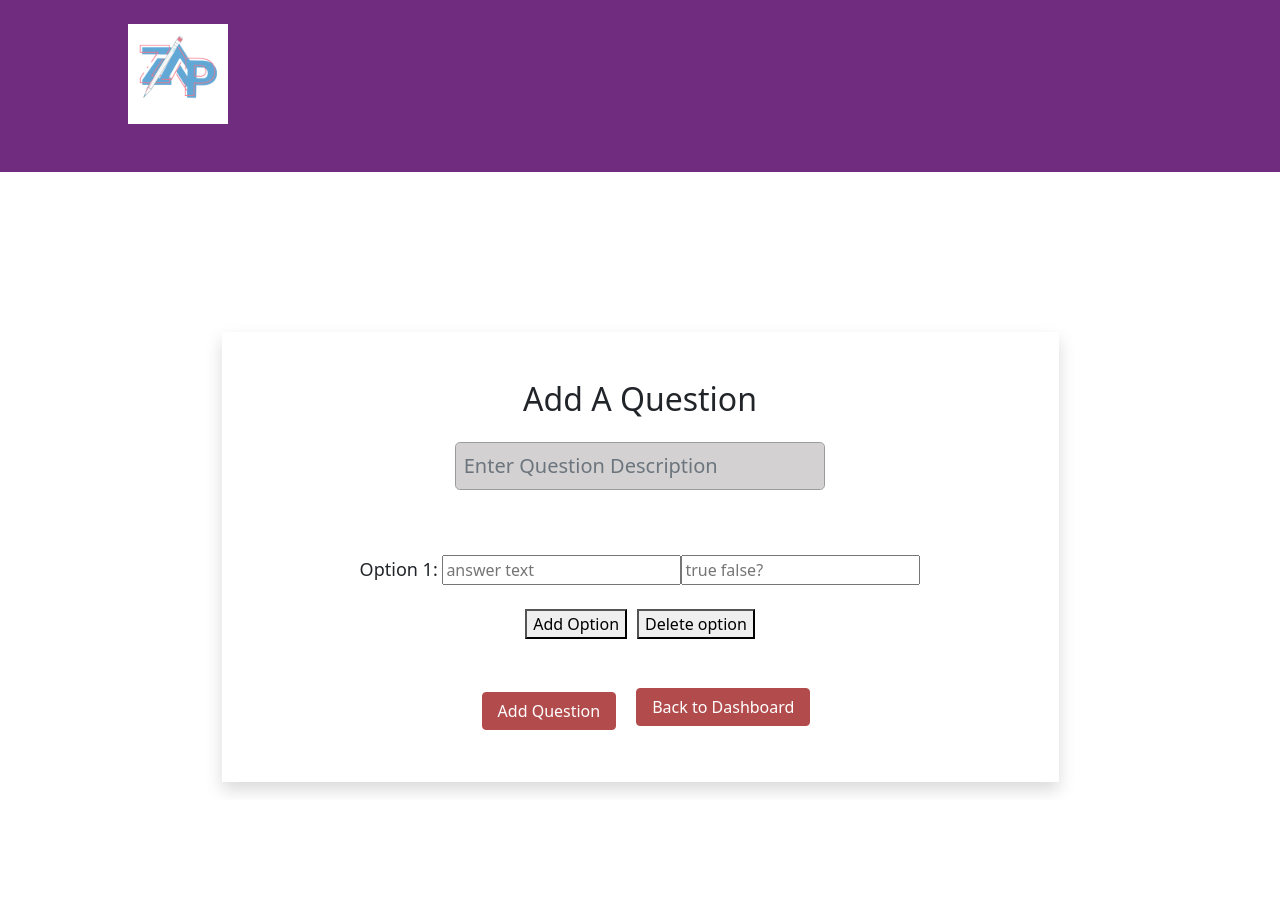
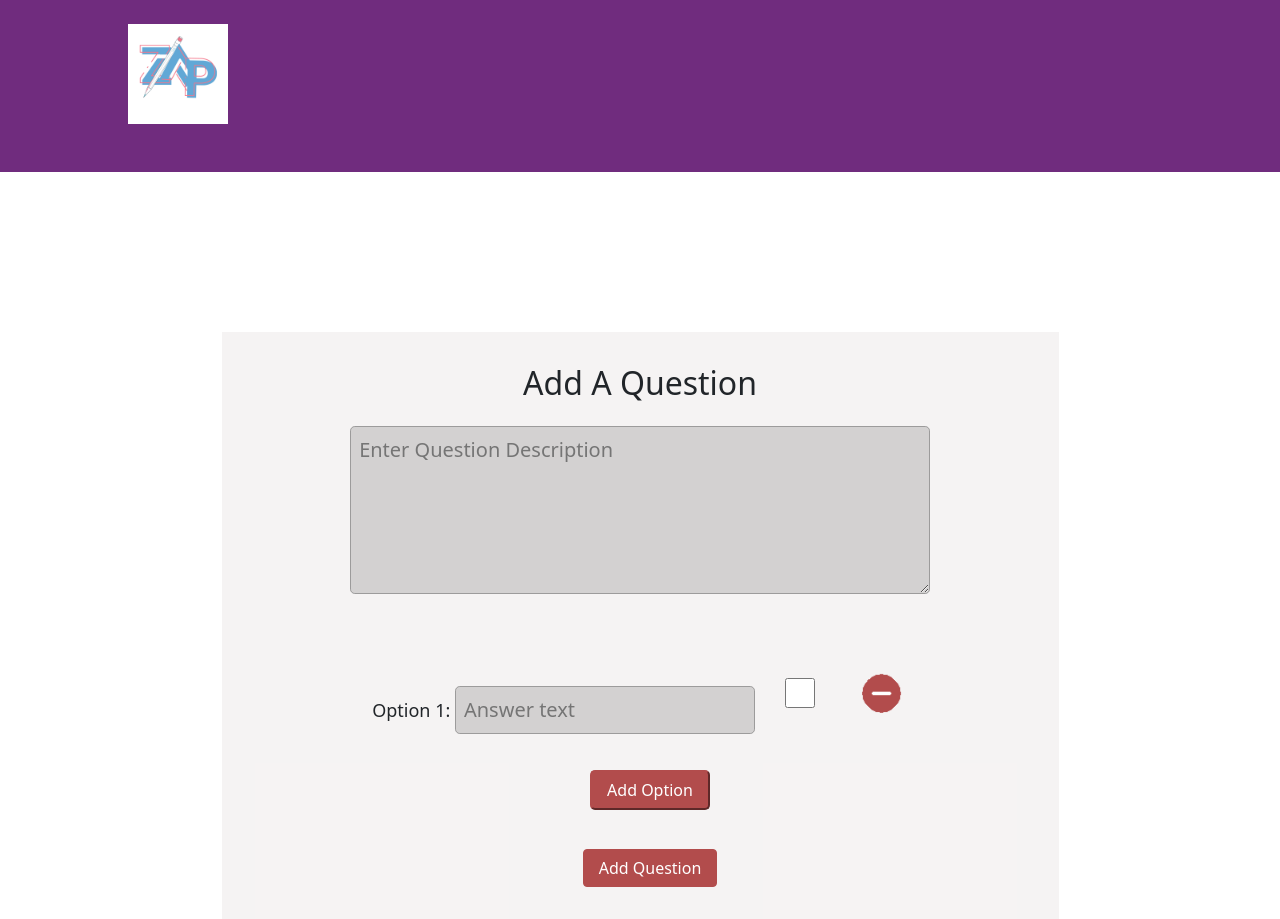
Before and after one commit to hafsahjilanee/ZAP, a React (Create React App) app in the folder client/: page /QuizDashboard/AddQuestion in a window 1280 px wide. Before the commit the page ends 800 px from the top, so only its background shows below. Built offline with nearby package versions, Linux system fonts and the light colour scheme.

Commit message:
addquestion update, checkbox and delete button added, checkbox needs work

```diff
--- a/client/src/components/AddQuestion.js
+++ b/client/src/components/AddQuestion.js
@@ -1,9 +1,7 @@
 import React, { useState } from "react";
 import axios from "axios";
 import { Link, useNavigate } from "react-router-dom";
-
-
-
+import image from "./minus1.png";
 const AddQuestion = () => {
   let navigate = useNavigate();
 
@@ -69,14 +67,17 @@ const AddQuestion = () => {
 
   return (
     <div className="container">
-      <div className="w-75 mx-auto shadow p-5">
+      <div className="container-form w-75 ">
         <h2 className="text-center mb-4">Add A Question</h2>
         <form onSubmit={(e) => onSubmit(e)}>
           <div className="form-group">
-            <input
+            <textarea
               type="text"
-              className="form-control form-control-lg"
-              placeholder="Enter Question Description"
+              rows="5"
+              cols="100"
+              wrap="soft"
+              placeholder="Enter Question Description "
+              className="form-control-lg w-75"
               name="description"
               value={question.description}
               onChange={(e) => onInputChange(e)}
@@ -84,49 +85,68 @@ const AddQuestion = () => {
           </div>
           <br />
           {question.alternatives.map((alternative, i) => (
-            <div style={{ padding: "25px" }}>
+            <div style={{ padding: "15px" }}>
               <span style={{ fontSize: "18px" }}>Option {i + 1}: </span>
               <input
                 variant="outlined"
                 name="text"
-                placeholder="answer text"
+                placeholder="Answer text"
+                className="form-control-lg"
+                style={{ width: "300px" }}
                 onChange={(e) => handleAlternativeChange(e, i)}
                 value={question.alternatives[i].text}
               />
-
               <input
+                type={"checkbox"}
+                name="isCorrect"
                 variant="outlined"
-                name="isCorrect"
-                placeholder="true false?"
+                placeholder="true/false?"
+                className="form-control-lg"
+                style={{
+                  width: "30px",
+                  marginLeft: "30px",
+                  marginRight: "30px",
+                  position: "relative",
+                  justifySelf: "flex-start",
+                }}
                 onChange={(e) => handleAlternativeChange(e, i)}
                 value={question.alternatives[i].isCorrect}
               />
+              <button
+                variant="contained"
+                style={{
+                  marginLeft: "10px",
+                  height: "50px",
+                  border: "none",
+                  paddingBottom: "0px",
+                  background: "none",
+                }}
+                onClick={(e) => deleteAlternative(e, i)}
+              >
+                <img
+                  classname="img"
+                  src={image}
+                  alt="add"
+                  height="40"
+                  align="right"
+                ></img>
+              </button>
               <div>
                 <br />
               </div>
               <button
                 variant="contained"
-                color="primary"
+                className="btn-primary"
+                style={{ height: "40px", borderRadius: "5px " }}
                 onClick={(e) => addAlternative(e, i)}
               >
                 Add Option
-              </button>
-              <button
-                variant="contained"
-                color="secondary"
-                style={{ marginLeft: "10px" }}
-                onClick={(e) => deleteAlternative(e, i)}
-              >
-                Delete option
               </button>
             </div>
           ))}
           <br />
 
           <button className="btn btn-primary btn-block">Add Question</button>
-          <Link className="btn btn-primary me-2 mb-2" to="/quizDashboard">
-            Back to Dashboard
-          </Link>
         </form>
       </div>
     </div>
```
Also changed, not shown: client/src/components/minus1.png (added).
